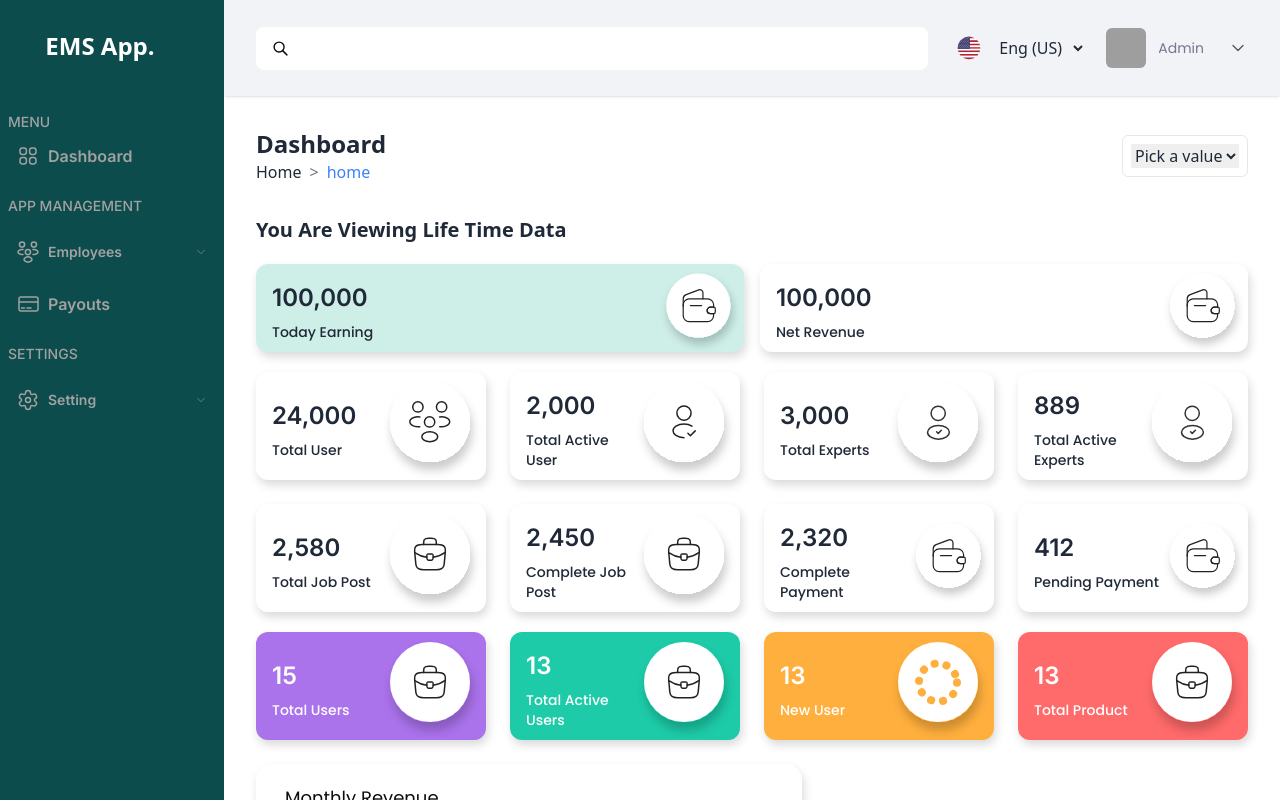
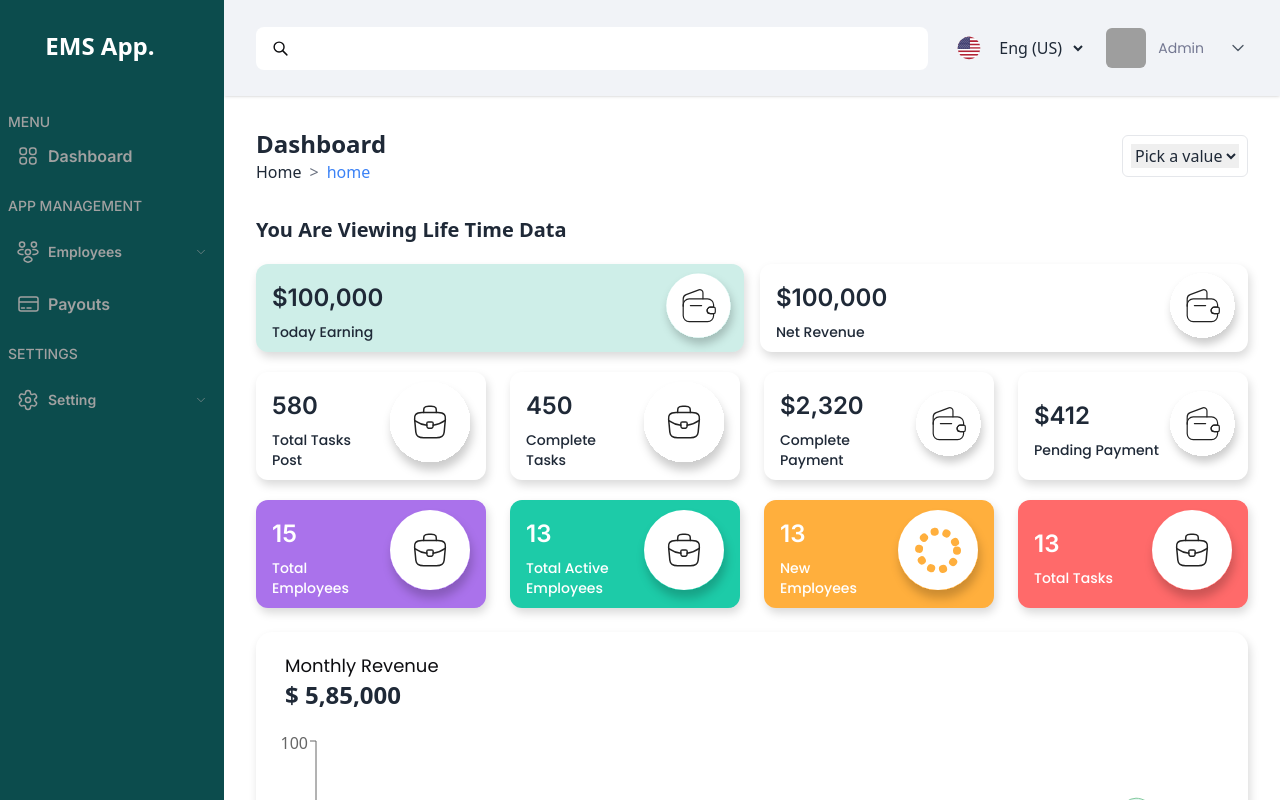
Before and after one commit to Nafiz-Anam/ems_client, a React (Vite) app: page /home in a window 1280 px wide. Built offline with nearby package versions, Linux system fonts and the light colour scheme; sample sign-in values are in the browser's storage; grey boxes are pictures that could not be loaded.

Commit message:
code cleanup

```diff
--- a/src/components/chart/Chart.jsx
+++ b/src/components/chart/Chart.jsx
@@ -1,11 +1,10 @@
 import React from "react";
-import CompoChart from "./ComposedChart";
 import OneLineGraph from "./OnelineGraph";
 
 const Chart = () => {
     return (
         <div className="gap-4 pt-4 pb-10 lg:flex ">
-            <div className="bg-white shadow-cardShadow rounded-[16px] pb-[10px] pt-5 lg:w-[55%] ">
+            <div className="bg-white shadow-cardShadow rounded-[16px] pb-[10px] pt-5 lg:w-[100%] ">
                 <div className="mb-5 pl-[29px]">
                     <h1 className="text-[18px] font-poppins text-black">
                         Monthly Revenue
--- a/src/page/Home.jsx
+++ b/src/page/Home.jsx
@@ -4,54 +4,47 @@ import Cards from "../components/dashboard/Cards";
 import Container from "../components/share/ui/Container";
 import { Options } from "../components/share/ui/Dropdown";
 import TableHeader from "../components/share/ui/TableHeader";
-import {
-    ActiveUser,
-    BagIcon,
-    ExpertUserIcon,
-    GroupUserIcon,
-    LoadingIcon,
-    WalletIcon,
-} from "../Assets/icons";
+import { BagIcon, LoadingIcon, WalletIcon } from "../Assets/icons";
 
 const Home = () => {
     const cardData = {
         HeaderData: [
             {
                 name: "Today Earning",
-                value: "100,000",
+                value: "$100,000",
                 url: "some url",
                 bg: "bg-[#0eab8b] bg-opacity-20",
                 icon: <WalletIcon />,
             },
             {
                 name: "Net Revenue",
-                value: "100,000",
+                value: "$100,000",
                 url: "some url",
                 icon: <WalletIcon />,
             },
         ],
         EarningData: [
             {
-                name: "Total Users",
+                name: "Total Employees",
                 value: 15,
                 bg: "bg-[#AA72EB]",
                 icon: <BagIcon />,
             },
             {
-                name: "Total Active Users",
+                name: "Total Active Employees",
                 value: 13,
                 bg: "bg-[#1DCBA8]",
                 icon: <BagIcon />,
             },
             {
-                name: "New User",
+                name: "New Employees",
                 value: 13,
                 url: "add later ",
                 bg: "bg-[#FFAF3D]",
                 icon: <LoadingIcon />,
             },
             {
-                name: "Total Product",
+                name: "Total Tasks",
                 value: 13,
                 bg: "bg-[#FF6A6A]",
                 icon: <BagIcon />,
@@ -59,50 +52,26 @@ const Home = () => {
         ],
         UserData: [
             {
-                name: "Total User",
-                value: "24,000",
-                url: "some url",
-                icon: <GroupUserIcon />,
-            },
-            {
-                name: "Total Active User",
-                value: "2,000",
-                url: "some url",
-                icon: <ActiveUser />,
-            },
-            {
-                name: "Total Experts",
-                value: "3,000",
-                url: "some url",
-                icon: <ExpertUserIcon />,
-            },
-            {
-                name: "Total Active Experts",
-                value: "889",
-                url: "some url",
-                icon: <ExpertUserIcon />,
-            },
-            {
-                name: "Total Job Post",
-                value: "2,580",
+                name: "Total Tasks Post",
+                value: "580",
                 url: "some url",
                 icon: <BagIcon />,
             },
             {
-                name: "Complete Job Post",
-                value: "2,450",
+                name: "Complete Tasks",
+                value: "450",
                 url: "some url",
                 icon: <BagIcon />,
             },
             {
                 name: "Complete Payment",
-                value: "2,320",
+                value: "$2,320",
                 url: "some url",
                 icon: <WalletIcon />,
             },
             {
                 name: "Pending Payment",
-                value: "412",
+                value: "$412",
                 url: "some url",
                 icon: <WalletIcon />,
             },
```
Also changed, not shown: src/components/dashboard/Cards.jsx (+22 -9 lines).
